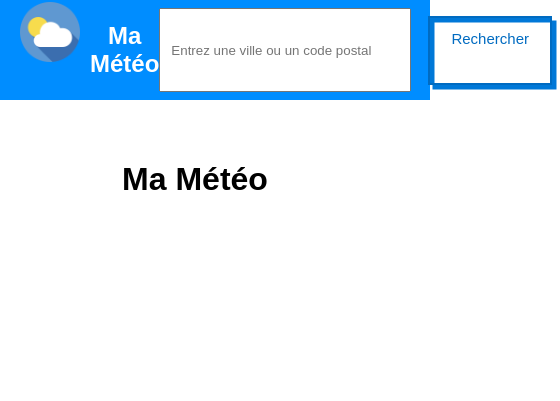
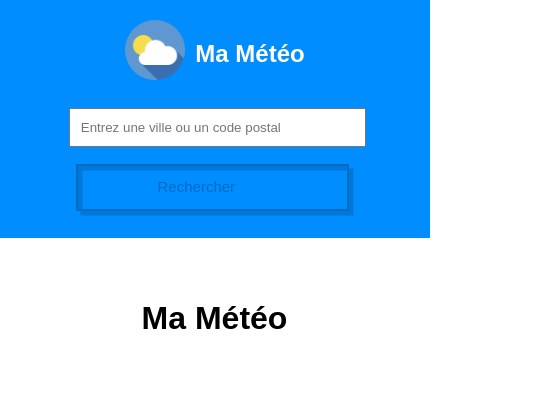
Before and after one commit to Mattys8423/TestMeteo, a plain HTML site: page index.html in a window 390 px wide. Shown: the whole page, 560 px wide, since content can reach past the window. Drawn offline with Linux system fonts and the light colour scheme.

Commit message:
add
add responsive

```diff
--- a/index.html
+++ b/index.html
@@ -3,9 +3,10 @@
 <html lang="fr" xmlns="http://www.w3.org/1999/xhtml">
 <head>
     <meta charset="utf-8" />
+    <meta name="viewport" content="width=device-width, initial-scale=1.0">
     <title>Météo</title>
     <link rel="stylesheet" href="style.css" />
-    <link rel="icon" href="Img/logo.ico"/>
+    <link rel="icon" href="Img/logo.ico" />
 </head>
 <body>
     <!-----------------------------Navbar----------------------------->
--- a/style.css
+++ b/style.css
@@ -97,10 +97,43 @@ button:focus .icon {
 }
 
 
+@media (max-width: 768px) {
+    .navbar {
+        flex-direction: column;
+        height: auto;
+        align-items: center;
+        padding: 20px;
+        gap: 20px;
+    }
+
+    .search-container {
+        width: 100%;
+        flex-direction: column;
+        margin-right: 0px;
+        margin-left: 25%;
+    }
+
+    input {
+        width: 70%;
+    }
+
+    button {
+        width: 70%;
+    }
+
+    .logo-container {
+        justify-content: center;
+        width: 100%;
+    }
+}
+
+
 /*---------------------------Classes du body---------------------------*/
 
 .container {
-    padding: 40px;
+    padding: 40px 20px;
+    max-width: 800px;
+    margin: auto;
 }
 
 .hidden {
@@ -121,3 +154,9 @@ button:focus .icon {
     background-color: #1a1a1a;
     color: #fff;
 }
+
+@media (max-width: 768px) {
+    .container{
+        margin-left: 10%;
+    }
+}
```
